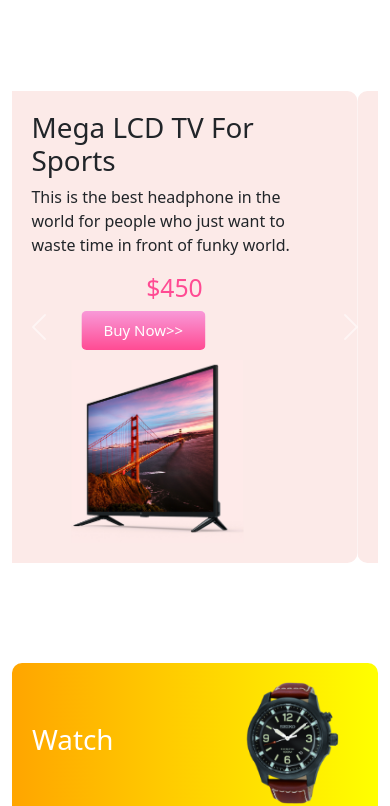
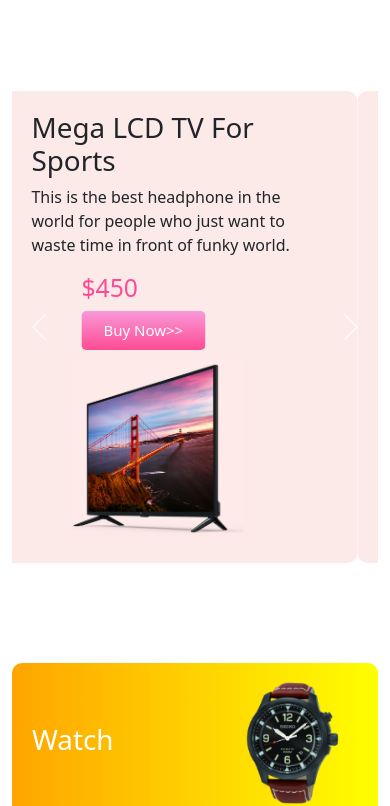
Before and after one commit to jannat-tohfa/panda-website, a plain HTML site: page index.html in a window 390 px wide. Shown: the part 66-872 px from the top of the page. Drawn offline with nearby package versions, Linux system fonts and the light colour scheme.

Commit message:
responsive done

```diff
--- a/css/responsive.css
+++ b/css/responsive.css
@@ -11,7 +11,7 @@
 
     }
     .price{
-        text-align: center;
+        margin-left: 50px;
     }
      .carousel-item  .pink-button{
         margin-left: 50px;
```
